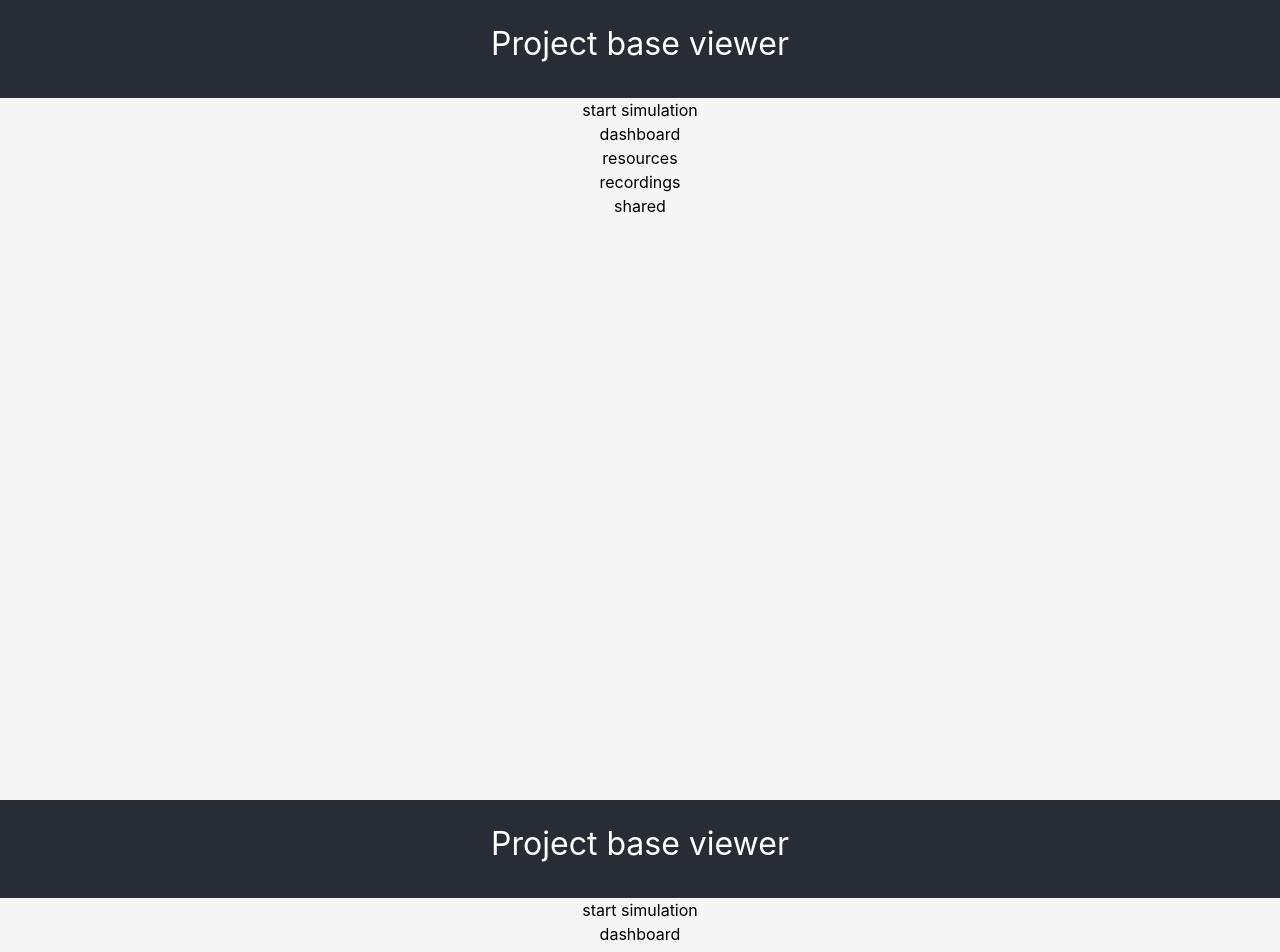
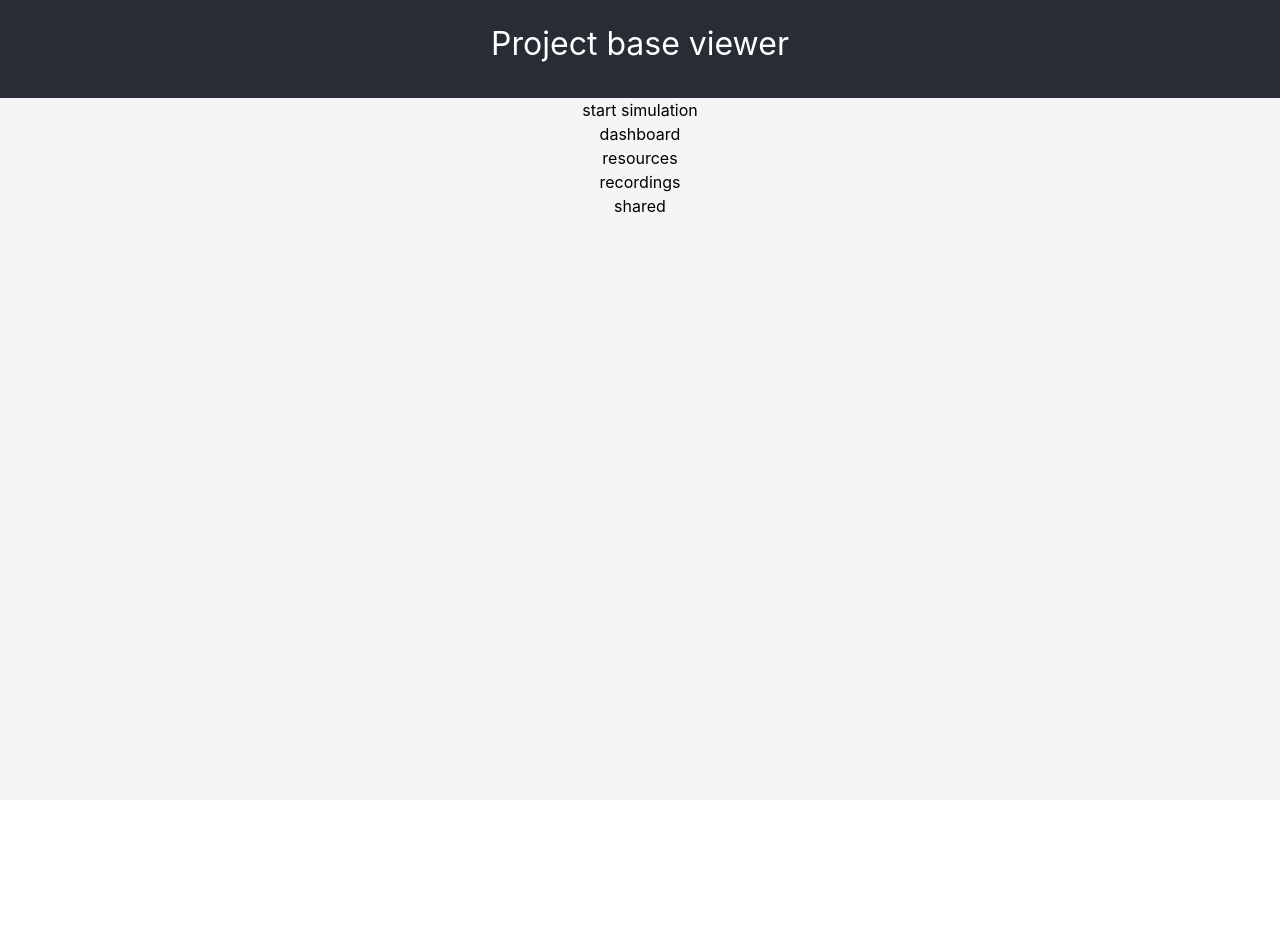
Before and after one commit to tamar0583235240/Temp-Project, a React (Create React App) app in the folder packages/frontend/: page / in a window 1280 px wide. Shown: the top 952 px of the page. After the commit the page ends 800 px from the top, so only its background shows below. Built offline with nearby package versions, Linux system fonts and the light colour scheme.

Commit message:
fix the call to app

```diff
--- a/packages/frontend/src/index.tsx
+++ b/packages/frontend/src/index.tsx
@@ -17,9 +17,6 @@ root.render(
     <Provider store={store}>
       <App />
     </Provider>
-    <Provider store={store}>
-      <App />
-    </Provider>
   </React.StrictMode>
 );
 
```
